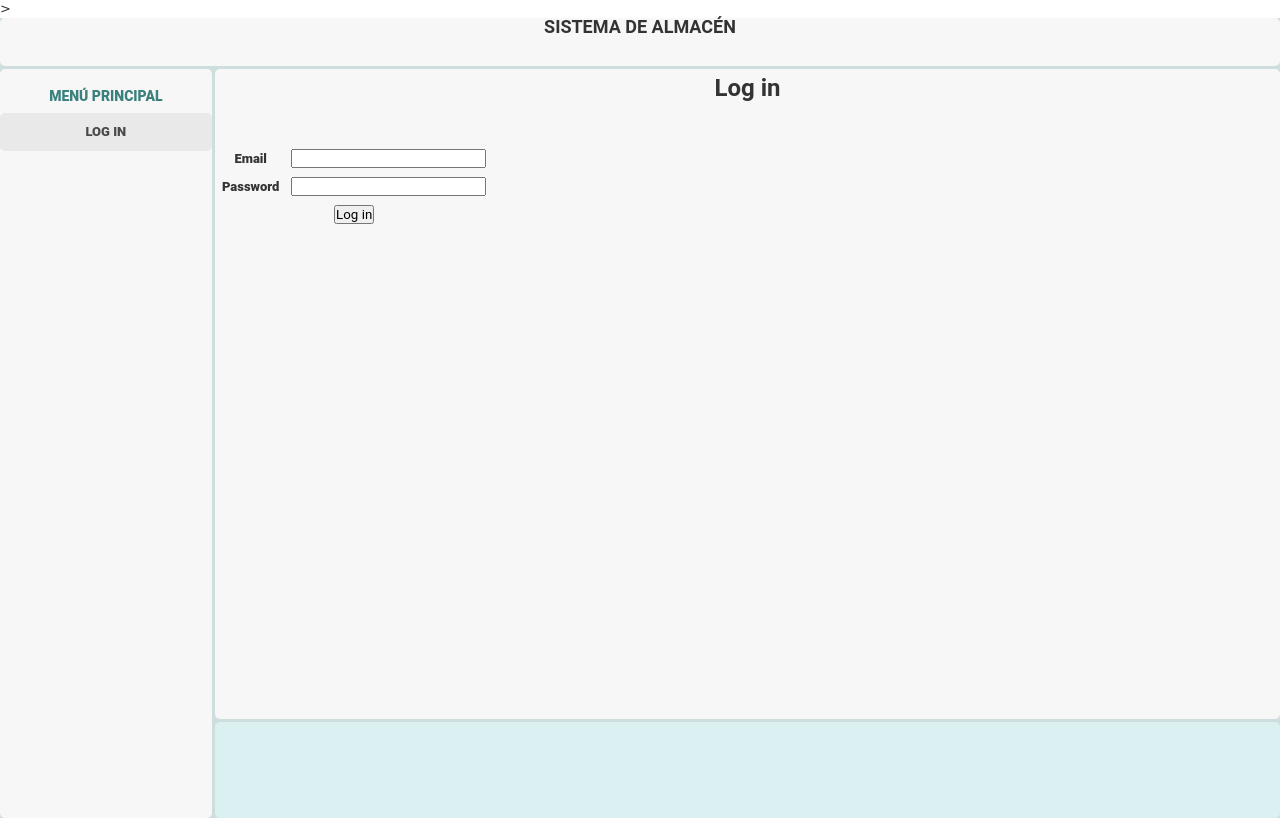
After one commit to lflores1961/almacenCEB, a Rails app: page /login in a window 1280 px wide. The commit adds this page. Run offline with Rails 7, Linux system fonts and the light colour scheme; style sheets or scripts are compiled from the project's sources; some libraries are stand-ins or nearby versions.

Commit message:
Add Login and Logout mechanics to Users

```diff
--- /dev/null
+++ b/app/assets/stylesheets/sessions.scss
@@ -0,0 +1,3 @@
+// Place all the styles related to the Sessions controller here.
+// They will automatically be included in application.css.
+// You can use Sass (SCSS) here: https://sass-lang.com/
--- a/app/controllers/application_controller.rb
+++ b/app/controllers/application_controller.rb
@@ -1,4 +1,6 @@
 class ApplicationController < ActionController::Base
+  include SessionsHelper
+
   def options
     @options = [
       {:letrero => "Almacen", :submenu =>
--- /dev/null
+++ b/app/controllers/sessions_controller.rb
@@ -0,0 +1,24 @@
+class SessionsController < ApplicationController
+  before_action :options
+
+  def new
+  end
+
+  def create
+    user = User.find_by(email: params[:session][:email].downcase)
+    if user && user.authenticate(params[:session][:password])
+      # Log the user in and render....what?
+      log_in user
+      redirect_to root_path, notice: "Hola #{ user.name }. Bienvenido al sistema de gestión de almacen."
+    else
+      # Create an error message
+      redirect_to login_path, notice: "Error al iniciar sesión: La combinación de usuario/password no es correcta."
+    end
+  end
+
+  def destroy
+    log_out
+    redirect_to root_url
+  end
+
+end
--- /dev/null
+++ b/app/helpers/sessions_helper.rb
@@ -0,0 +1,25 @@
+module SessionsHelper
+
+  # Logs in the given user
+  def log_in(user)
+    session[:user_id] = user.id
+  end
+
+  # Returns the current logged in user (if any)
+  def current_user
+    @current_user ||= User.find_by(id: session[:user_id])
+  end
+
+  # Returns true if the user is logged in, false otherwise
+  def logged_in?
+    !current_user.nil?
+  end
+
+  # Logs out the current user
+  def log_out
+    session.delete(:user_id)
+    @current_user = nil
+  end
+
+
+end
--- /dev/null
+++ b/app/views/sessions/_form.html.erb
@@ -0,0 +1,27 @@
+<div class="row">
+  <div class="col">
+    <%= form_for(:session, url: login_path)  do |f| %>
+      <% content_for :footer do %>
+        <p id="notice"><%= notice %></p>
+      <% end %>
+
+      <div style="padding-top: 50px;padding-bottom: 30px;">
+        <table class="show-table">
+
+          <tr>
+            <td><%= f.label :email %></td>
+            <td><%= f.text_field :email %></td>
+          </tr>
+          <tr>
+            <td><%= f.label :password %></td>
+            <td><%= f.password_field :password %></td>
+          </tr>
+          <tr>
+            <td colspan="2" style="text-align: center;"><%= f.submit "Log in", class: "btn-lg success" %></td>
+          </tr>
+        </table>
+      </div>
+
+    <% end %>
+  </div>
+</div>
--- /dev/null
+++ b/app/views/sessions/new.html.erb
@@ -0,0 +1,3 @@
+<h1>Log in</h1>
+
+<%= render 'form'%>
--- a/app/views/static_pages/_sideBar.html.erb
+++ b/app/views/static_pages/_sideBar.html.erb
@@ -1,4 +1,5 @@
 <ul class="menu">
+  <% if logged_in? %>
     <% @options.each do |opcion| %>
       <li>
         <% if opcion[:submenu] != [] %>
@@ -15,4 +16,8 @@
         <% end %>
       </li>
     <% end %>
+      <li><%= link_to "log out", logout_path, method: "delete", class: "btn-lg warning bottom" %></li>
+  <% else %>
+    <li><%= link_to "Log in", login_path, class: "btn-lg success" %></li>
+  <% end %>
 </ul>
--- a/app/views/static_pages/main.html.erb
+++ b/app/views/static_pages/main.html.erb
@@ -8,6 +8,10 @@
 
 <% content_for :footer do %>
   <div class="center">
-    <h2 style="color:lightgray;">Centro de avisos del sistema</h2>
+    <% if notice %>
+      <p id="notice"><%= notice %></p>
+    <% else %>
+      <h2 style="color:lightgray;">Centro de avisos del sistema</h2>
+    <% end %>
   </div>
 <% end %>
--- a/app/views/users/index.html.erb
+++ b/app/views/users/index.html.erb
@@ -33,5 +33,5 @@
  <%= link_to 'Usuario Nuevo', new_user_path, class: "btn-lg success" %>
 
 <% content_for :footer do %>
-  <p id="notice"><%= notice %>
+  <p id="notice"><%= notice %></p>
 <% end %>
--- a/config/routes.rb
+++ b/config/routes.rb
@@ -1,7 +1,11 @@
 Rails.application.routes.draw do
+  get     'login'  => 'sessions#new'
+  post    'login'  => 'sessions#create'
+  delete  'logout' => 'sessions#destroy'
+  root    'static_pages#main'
+
   resources :suppliers
   resources :products
-  root 'static_pages#main'
   resources :users
   # For details on the DSL available within this file, see https://guides.rubyonrails.org/routing.html
 end
```
Also changed, not shown: app/javascript/packs/styles.scss (+8 -0 lines), test/controllers/sessions_controller_test.rb (added, +8 -0 lines). Lines whose indentation alone changed are shown as unchanged.
